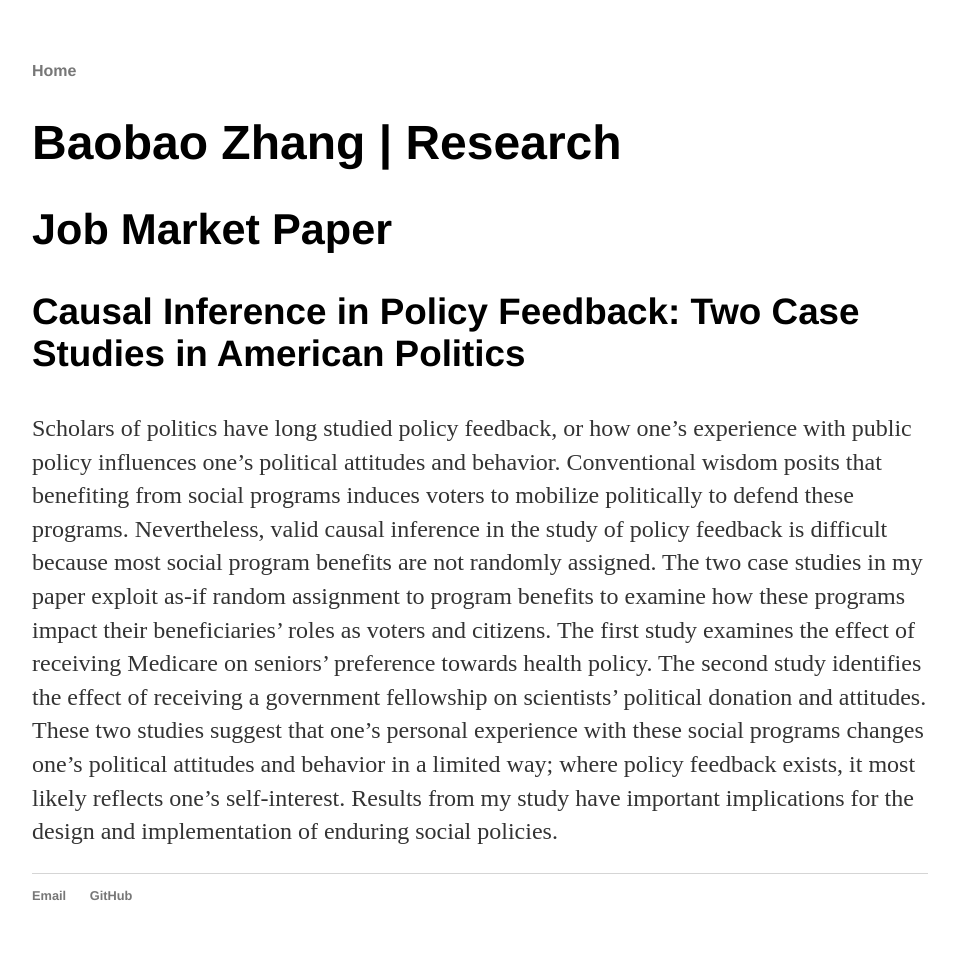
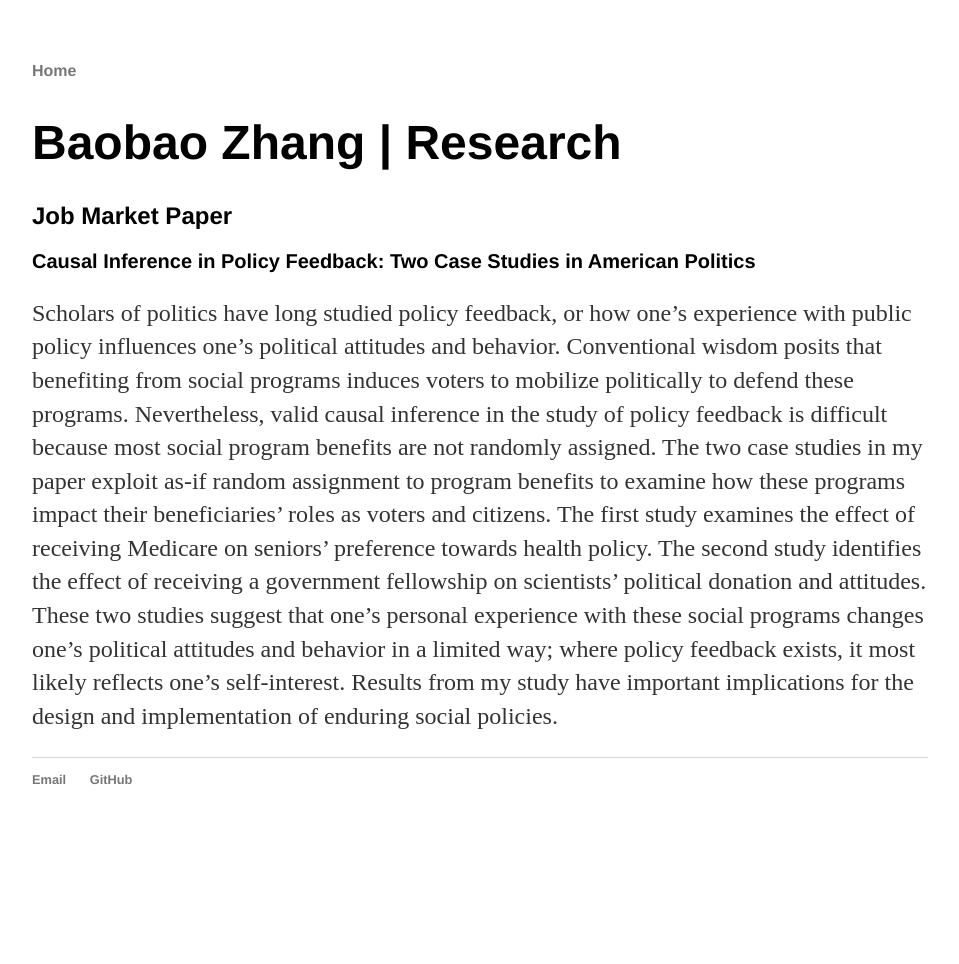
Before and after one commit to morganlivingston/baobaofzhang.github.io, a Jekyll site: the page built from research.html, in a window 1280 px wide. Shown: the whole page, without its empty margins (160-1119 px from the left). Built offline with Jekyll 4.4.1, drawn with Linux system fonts in a browser that asks for light colours; after the commit the page ends 900 px from its top, so only the background shows below that.

Commit message:
Update main.css

```diff
--- a/css/main.css
+++ b/css/main.css
@@ -7,9 +7,9 @@
 
 h1, h2, h3, h4 { font-family: 'Helvetica', 'Arial', 'Sans-Serif'; }
 h1 { font-size: 3em;  }
-h2 { font-size: 2.7em; }
-h3 { font-size: 2.3em; }
-h4 { font-size: 1.9em; }
+h2 { font-size: 1.5em; }
+h3 { font-size: 1.25em; }
+h4 { font-size: 1.15em; }
 
 nav ul, footer ul { font-size: 1em; font-family: 'Helvetica', 'Arial', 'Sans-Serif'; padding: 0px; list-style: none; font-weight: bold; }
 nav ul li, footer ul li { display: inline; margin-right: 20px; }
```
